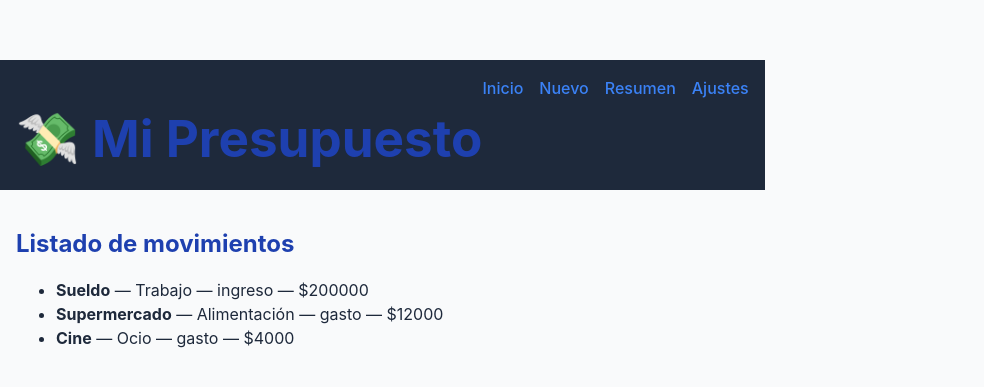
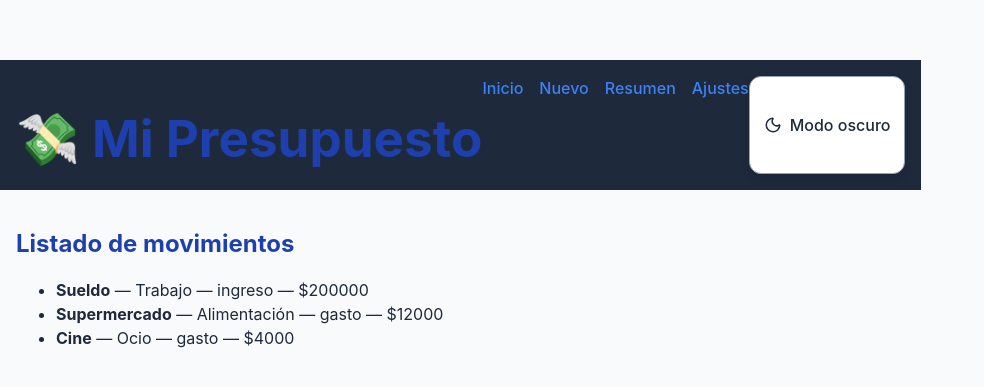
Before and after one commit to aaronsele/FinalEfsi_Selener_Mendez, a React app in the folder mi-presupuesto/: page / in a window 1280 px wide. Shown: the part 179-566 px from the top of the page, without its empty margins (0-984 px from the left). Built offline with nearby package versions, Linux system fonts and the light colour scheme; the HTML template or start-up script is replaced by a standard one.

Commit message:
solucionando errores con el tema

```diff
--- a/mi-presupuesto/package.json
+++ b/mi-presupuesto/package.json
@@ -10,6 +10,7 @@
     "preview": "vite preview"
   },
   "dependencies": {
+    "lucide-react": "^0.545.0",
     "react": "^19.1.1",
     "react-dom": "^19.1.1",
     "react-router-dom": "^7.9.4"
--- a/mi-presupuesto/src/assets/components/layout/AppHeader.jsx
+++ b/mi-presupuesto/src/assets/components/layout/AppHeader.jsx
@@ -1,4 +1,5 @@
 import { Link } from "react-router-dom";
+import ThemeToggle from "../ui/ThemeToggle";
 
 export default function AppHeader() {
   return (
@@ -18,6 +19,7 @@ export default function AppHeader() {
         <Link to="/resumen">Resumen</Link>
         <Link to="/ajustes">Ajustes</Link>
       </nav>
+       <ThemeToggle />
     </header>
   );
 }
--- a/mi-presupuesto/src/assets/components/ui/ThemeToggle.css
+++ b/mi-presupuesto/src/assets/components/ui/ThemeToggle.css
@@ -1,3 +1,4 @@
+
 .theme-toggle {
   display: flex;
   align-items: center;
--- a/mi-presupuesto/src/assets/components/ui/ThemeToggle.jsx
+++ b/mi-presupuesto/src/assets/components/ui/ThemeToggle.jsx
@@ -1,5 +1,5 @@
 import { Sun, Moon } from "lucide-react";
-import { useTheme } from "../../hooks/useTheme";
+import { useTheme } from "../../../hooks/useTheme";
 import "./ThemeToggle.css";
 
 const ThemeToggle = () => {
```
Also changed, not shown: 1 other file (tests, documents, lock files or other folders).
